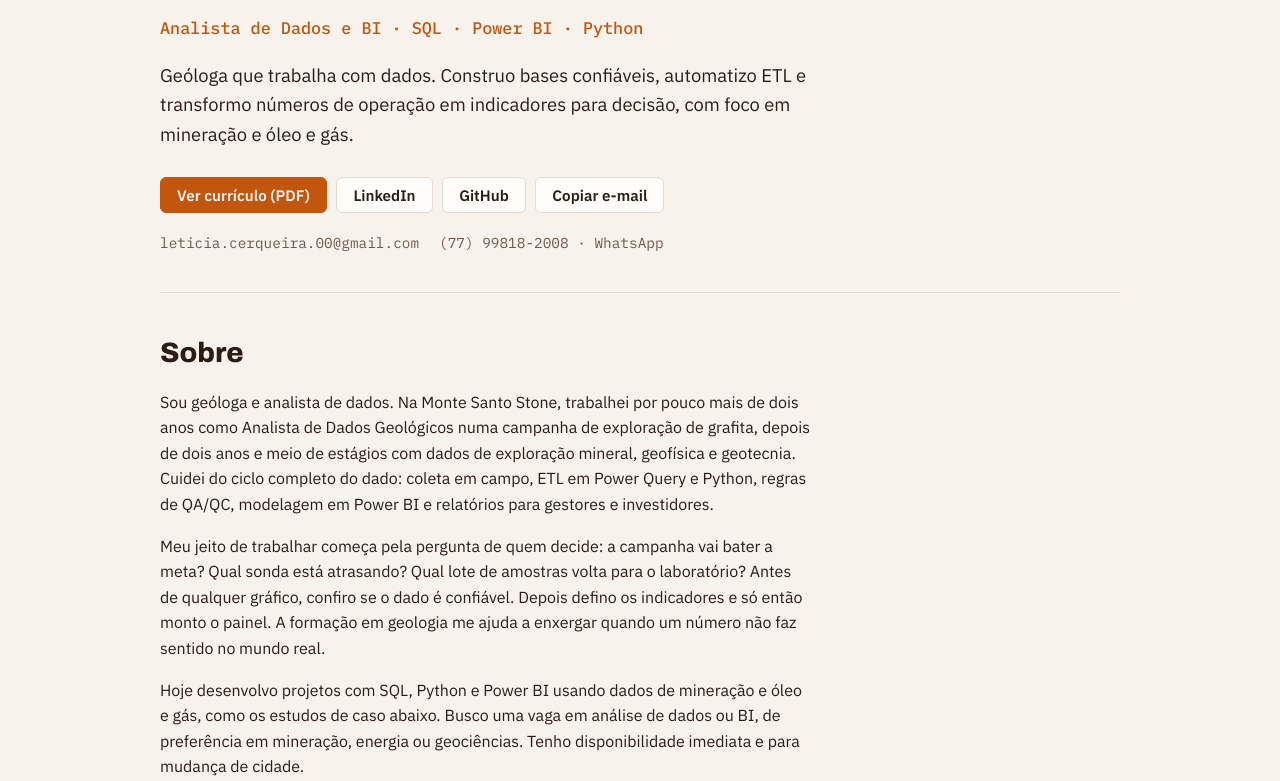
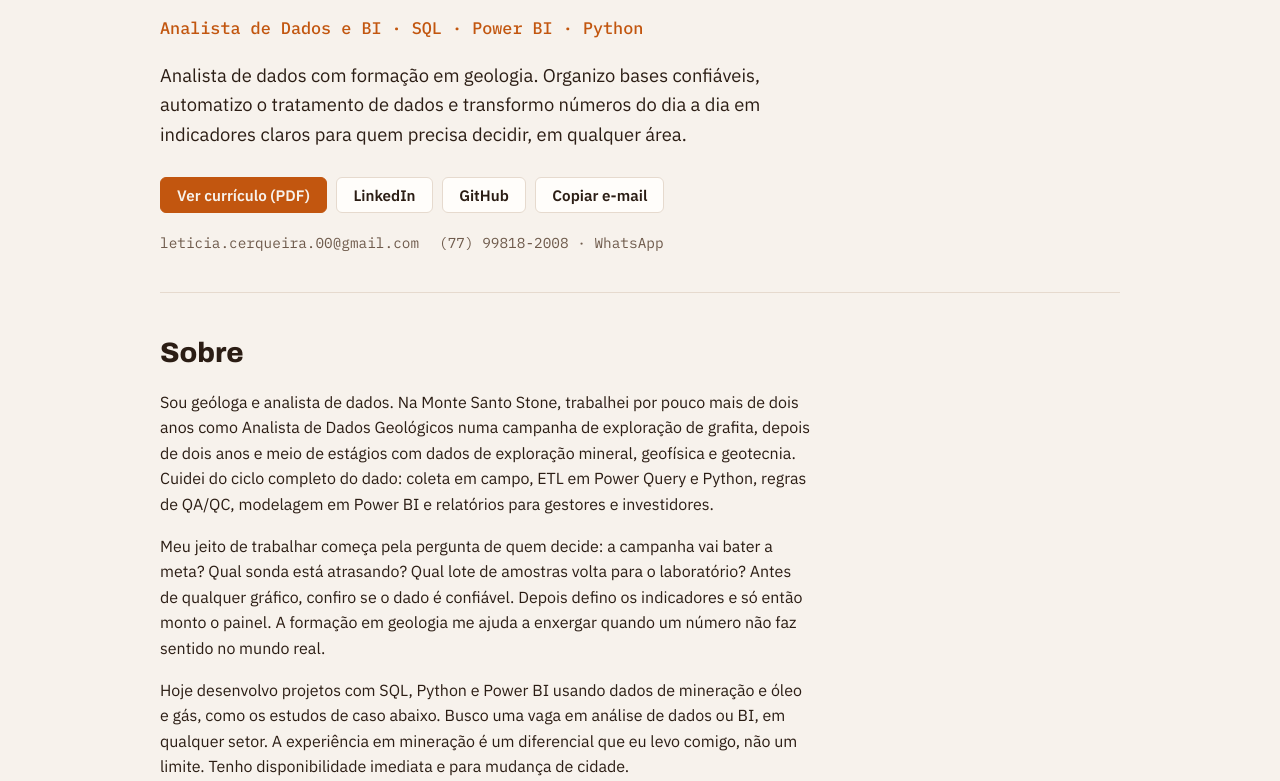
Before and after one commit to leticiacerqueira/leticiacerqueira.github.io, a plain HTML site: page index.html in a window 1280 px wide. Shown: the part 171-952 px from the top of the page. Drawn offline with Linux system fonts and the light colour scheme.

Commit message:
Portfólio: apresentação mais ampla, para qualquer setor

```diff
--- a/index.html
+++ b/index.html
@@ -132,7 +132,7 @@ dialog.dash[data-modo="pbi"] iframe{height:auto;aspect-ratio:1280/770;max-height
   <span class="label">Portfólio · Rio de Janeiro, RJ</span>
   <h1>Leticia Santos Cerqueira</h1>
   <p class="role">Analista de Dados e BI · SQL · Power BI · Python</p>
-  <p class="lede">Geóloga que trabalha com dados. Construo bases confiáveis, automatizo ETL e transformo números de operação em indicadores para decisão, com foco em mineração e óleo e gás.</p>
+  <p class="lede">Analista de dados com formação em geologia. Organizo bases confiáveis, automatizo o tratamento de dados e transformo números do dia a dia em indicadores claros para quem precisa decidir, em qualquer área.</p>
   <div class="actions">
     <a class="btn primary" href="cv-leticia-cerqueira.pdf" target="_blank" rel="noopener">Ver currículo (PDF)</a>
     <a class="btn" href="https://www.linkedin.com/in/leticiasantoscerqueira/" target="_blank" rel="noopener">LinkedIn</a>
@@ -147,7 +147,7 @@ dialog.dash[data-modo="pbi"] iframe{height:auto;aspect-ratio:1280/770;max-height
   <div class="read prose">
     <p>Sou geóloga e analista de dados. Na Monte Santo Stone, trabalhei por pouco mais de dois anos como Analista de Dados Geológicos numa campanha de exploração de grafita, depois de dois anos e meio de estágios com dados de exploração mineral, geofísica e geotecnia. Cuidei do ciclo completo do dado: coleta em campo, ETL em Power Query e Python, regras de QA/QC, modelagem em Power BI e relatórios para gestores e investidores.</p>
     <p>Meu jeito de trabalhar começa pela pergunta de quem decide: a campanha vai bater a meta? Qual sonda está atrasando? Qual lote de amostras volta para o laboratório? Antes de qualquer gráfico, confiro se o dado é confiável. Depois defino os indicadores e só então monto o painel. A formação em geologia me ajuda a enxergar quando um número não faz sentido no mundo real.</p>
-    <p>Hoje desenvolvo projetos com SQL, Python e Power BI usando dados de mineração e óleo e gás, como os estudos de caso abaixo. Busco uma vaga em análise de dados ou BI, de preferência em mineração, energia ou geociências. Tenho disponibilidade imediata e para mudança de cidade.</p>
+    <p>Hoje desenvolvo projetos com SQL, Python e Power BI usando dados de mineração e óleo e gás, como os estudos de caso abaixo. Busco uma vaga em análise de dados ou BI, em qualquer setor. A experiência em mineração é um diferencial que eu levo comigo, não um limite. Tenho disponibilidade imediata e para mudança de cidade.</p>
   </div>
   <div class="facts">
     <div class="fact"><b>-30%</b><span>de retrabalho após implantar rotinas de QA/QC com rastreabilidade de amostras</span></div>
```
